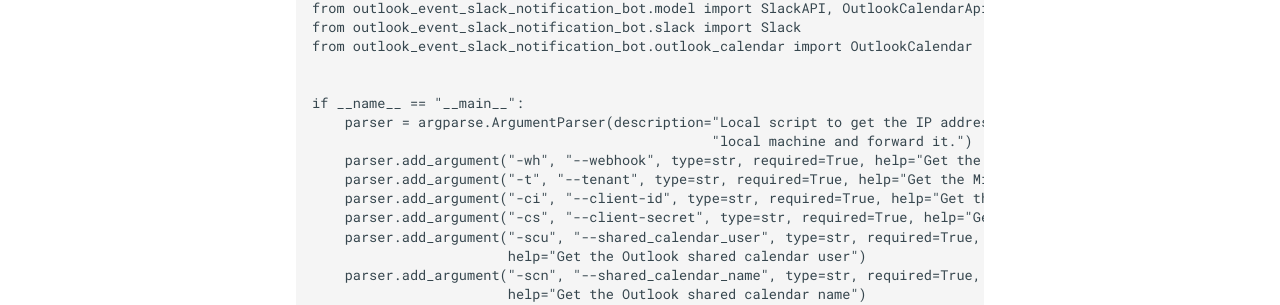
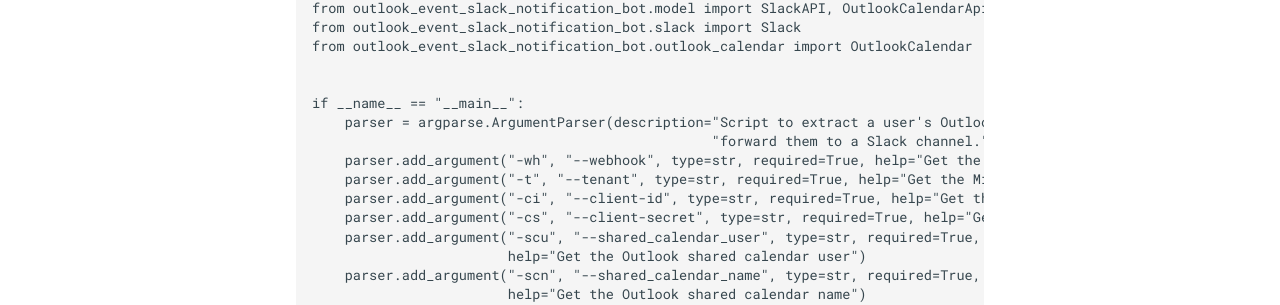
Before and after one commit to ZPascal/ms_outlook_event_slack_bot, an MkDocs documentation site: the page built from docs/content/index.md, in a window 1280 px wide and 1400 px high. Shown: the part 630-935 px from the top of the window. Built offline with MkDocs 1.6.1 and Material for MkDocs 9.7.7, drawn with Linux system fonts in a browser that asks for light colours; comment, search, counter and statistics services are not loaded; some of the changed text lies outside the part shown.

Commit message:
docs: Add the documentation

```diff
--- a/docs/content/index.md
+++ b/docs/content/index.md
@@ -20,8 +20,8 @@ from outlook_event_slack_notification_bot.outlook_calendar import OutlookCalenda
 
 
 if __name__ == "__main__":
-    parser = argparse.ArgumentParser(description="Local script to get the IP address of the "
-                                                 "local machine and forward it.")
+    parser = argparse.ArgumentParser(description="Script to extract a user's Outlook calendar events and "
+                                                 "forward them to a Slack channel.")
     parser.add_argument("-wh", "--webhook", type=str, required=True, help="Get the Slack webhook")
     parser.add_argument("-t", "--tenant", type=str, required=True, help="Get the Microsoft tenant")
     parser.add_argument("-ci", "--client-id", type=str, required=True, help="Get the Microsoft OAuth Client ID")
```
